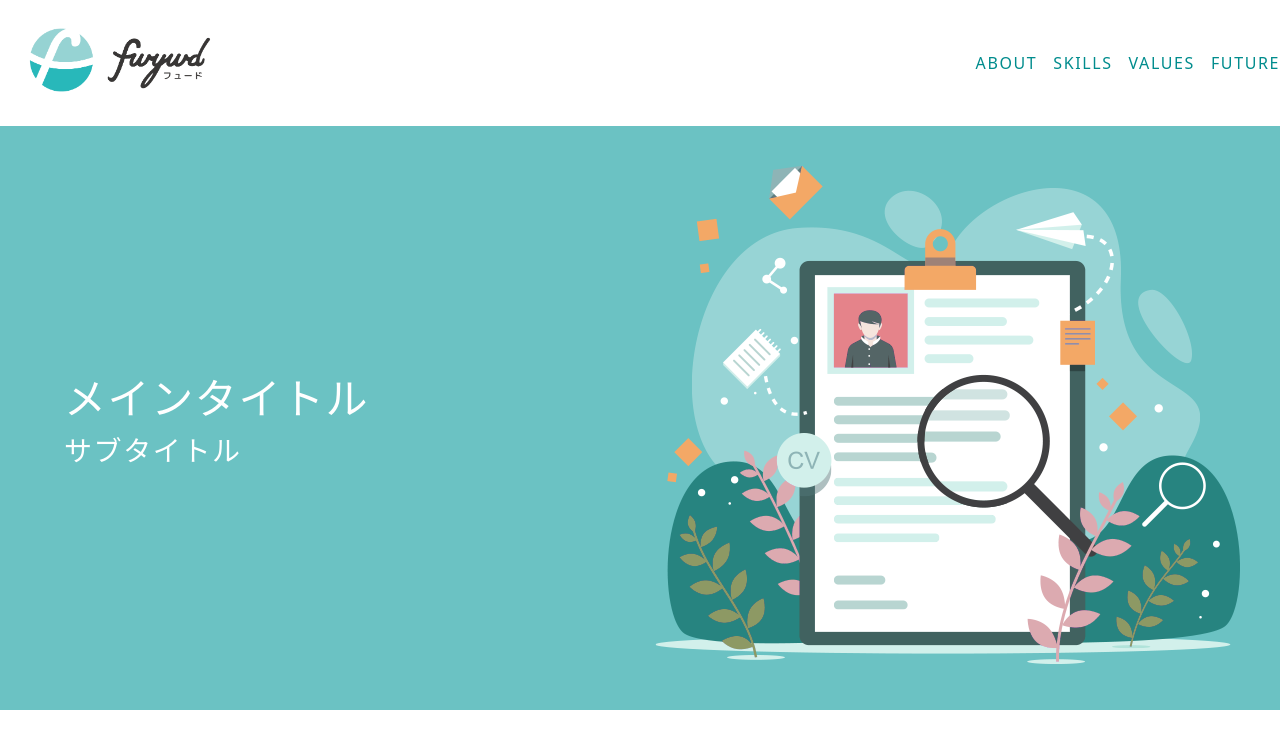
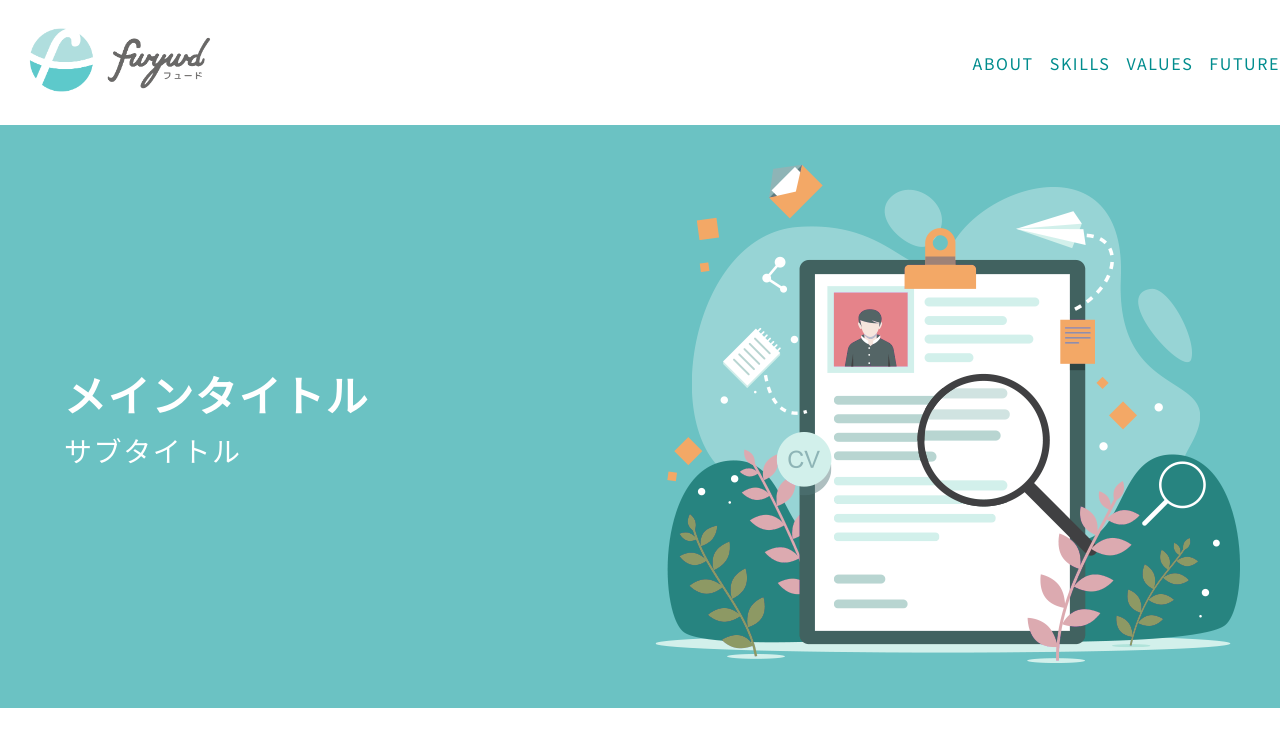
Before and after one commit to rokina/fwywd-portfolio, a Next.js app: page / in a window 1280 px wide. Shown: the top 748 px of the page. Built offline with nearby package versions, Linux system fonts and the light colour scheme.

Commit message:
update font-familyの設定

```diff
--- a/src/components/Hero.js
+++ b/src/components/Hero.js
@@ -4,8 +4,8 @@ const Hero = () => {
   return (
     <div className="flex justify-between items-center bg-bg-green py-10">
       <div className="text-text-white pl-16">
-        <h1 className="text-[42px]">メインタイトル</h1>
-        <p className="text-[28px]">サブタイトル</p>
+        <h1 className="text-[42px] font-bold">メインタイトル</h1>
+        <p className="text-[28px] pt-1">サブタイトル</p>
       </div>
       <div className="pr-10">
         <Image src="/img/hero.png" alt="ロゴ" width={585} height={498} />
--- a/src/pages/index.js
+++ b/src/pages/index.js
@@ -1,8 +1,12 @@
 import { Header, Hero } from 'components/Index';
+import Head from 'next/head';
 
 const Home = () => {
   return (
     <>
+      <Head>
+        <link href="https://fonts.googleapis.com/css?family=Noto+Sans+JP" rel="stylesheet" />
+      </Head>
       <Header />
       <Hero />
     </>
--- a/src/styles/globals.css
+++ b/src/styles/globals.css
@@ -4,7 +4,7 @@
 
 @layer base {
   body {
-    @apply text-text-black tracking-widest;
+    @apply text-text-black tracking-widest font-body;
   }
 
   a {
--- a/tailwind.config.js
+++ b/tailwind.config.js
@@ -13,6 +13,11 @@ module.exports = {
       'progress-deep': '#2bb9ba',
       'border-green': '#c5eaea',
     },
+    fontFamily: {
+      body: [
+        '"Noto Sans JP"'
+      ]
+    },
     container: {
       center: true,
     },
```
